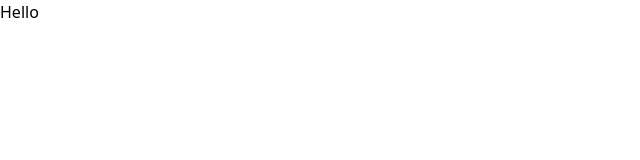
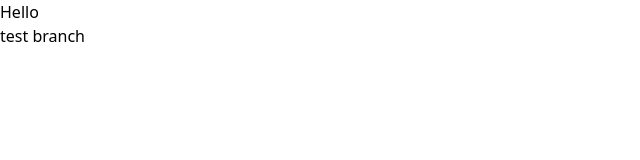
Before and after one commit to Piyushxz/Document-Summerizer-Using-RAG, a React (Vite) app: page / in a window 1280 px wide. Shown: the top 160 px of the page, without its empty margins (0-640 px from the left). Built offline with nearby package versions, Linux system fonts and the light colour scheme.

Commit message:
added test_branch

```diff
--- a/src/App.jsx
+++ b/src/App.jsx
@@ -8,6 +8,7 @@ function App() {
   return (
     <>
       <h1>Hello</h1>
+      <h2>test branch</h2>
     </>
   )
 }
```
